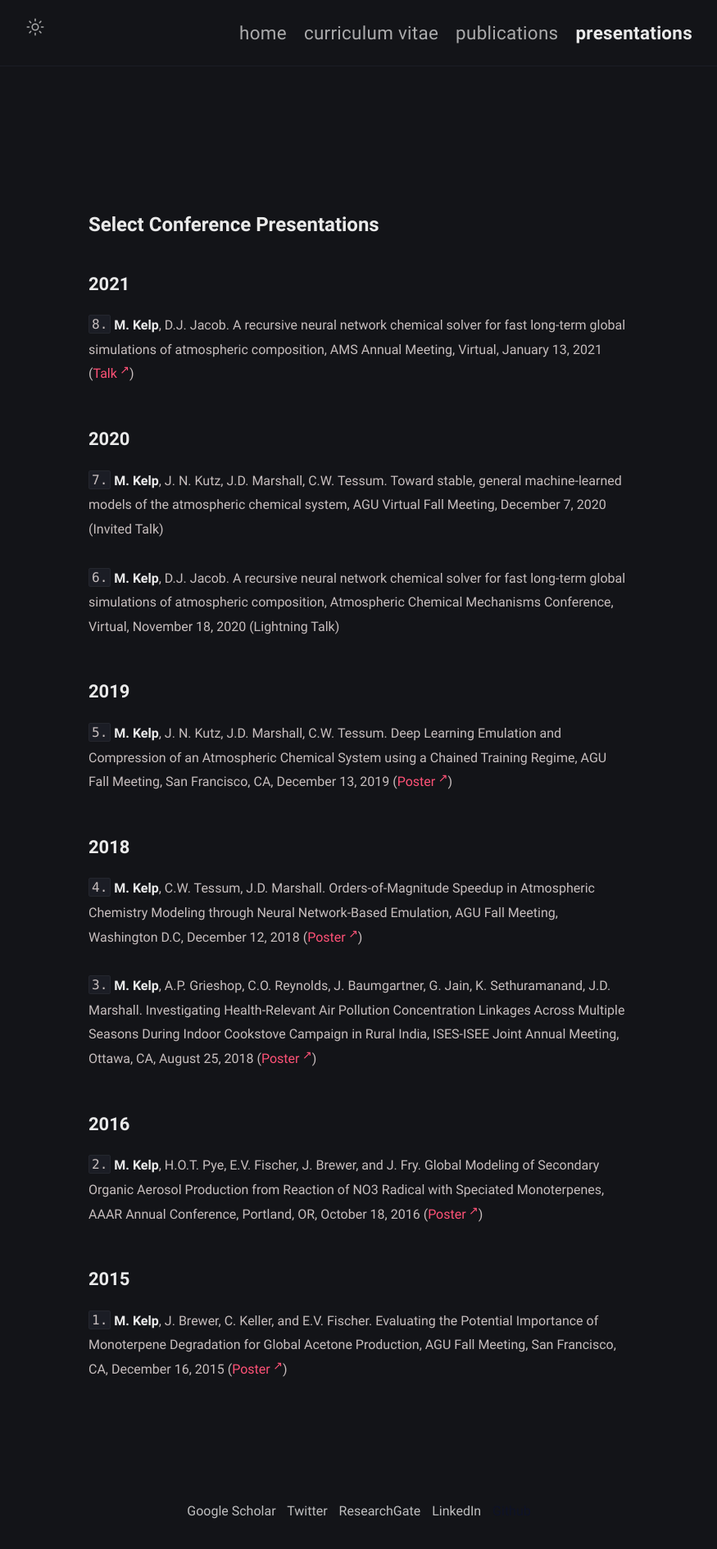
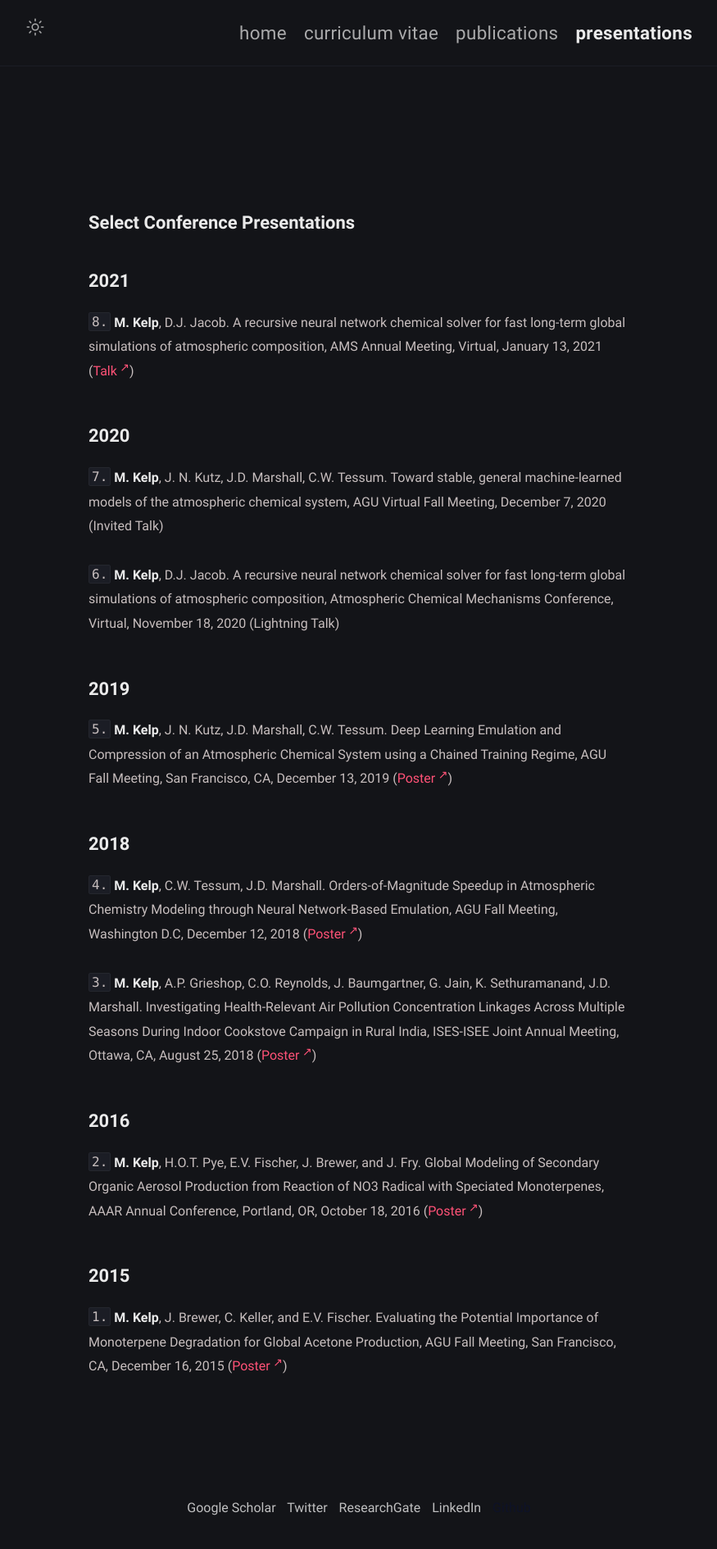
Before and after one commit to mkelp/mkelp.github.io, a Jekyll site: the page built from presentations.md, in a window 1280 px wide. Shown: the whole page at 82% size, without its empty margins (202-1077 px from the left). Built offline with Jekyll 4.4.1, drawn with Linux system fonts in a browser that asks for light colours.

Commit message:
hashtag fix2

```diff
--- a/presentations.md
+++ b/presentations.md
@@ -5,7 +5,7 @@ layout: page
 excerpt: Makoto Kelp presentations
 comments: false
 ---
-# Select Conference Presentations
+## Select Conference Presentations
 
 ## **2021**
 
```
Also changed, not shown: publications.md (+1 -1 lines).
